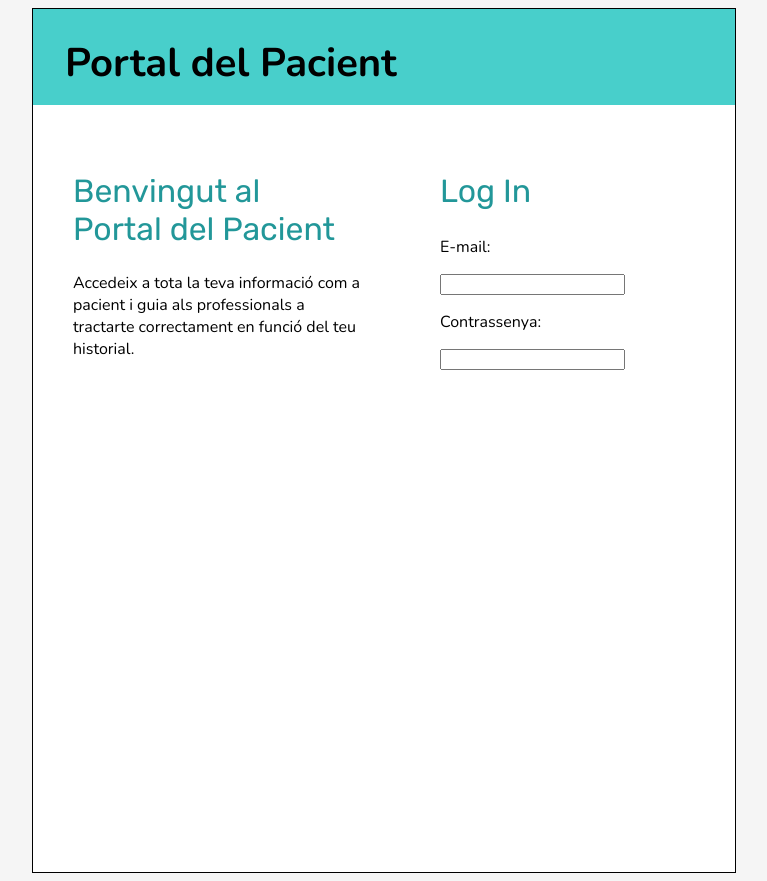
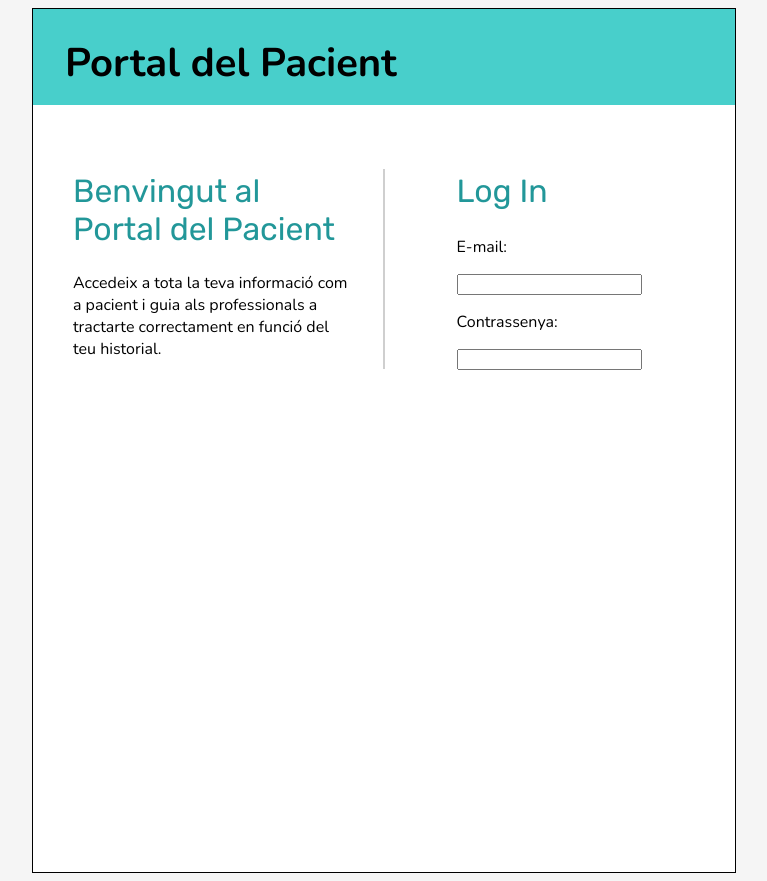
Before and after one commit to MaxVilaRuiz/QResp---Hackathon-Marato-TV3-2024, a website: page Frontend/HTML/index.html in a window 1280 px wide. Shown: the whole page, without its empty margins (256-1023 px from the left). Drawn offline with nearby package versions, Linux system fonts and the light colour scheme.

Commit message:
Algoritmes

```diff
--- a/Frontend/CSS/index.css
+++ b/Frontend/CSS/index.css
@@ -2,6 +2,7 @@
     --main-color: #48CFCB;
     --text-color: #229799;
     --background-color: #F5F5F5;
+    --border-color: #cfcfcf;
     --font-family-primary: "Nunito", sans-serif;
     --font-family-secondary: "Rubik", sans-serif;
 }
@@ -46,7 +47,7 @@ p{
     font-family: var(--font-family-primary);
 }
 
-/* Body */
+/* Main */
 .info{
     width: 25rem;
 }
@@ -56,3 +57,9 @@ p{
 .login{
     width: 25rem;
 }
+.separador{
+    margin-top: 2.5rem;
+    height: 12.5rem;
+    width: .1rem;
+    background-color: var(--border-color);
+}
--- a/Frontend/HTML/index.html
+++ b/Frontend/HTML/index.html
@@ -26,6 +26,8 @@
                 <p>Accedeix a tota la teva informació com a pacient i guia als professionals a tractarte correctament en funció del teu historial.</p>
             </ul>
 
+            <div class="separador"></div>
+
             <ul class="login" action="">
                 <h2>Log In</h2>
 
```
Also changed, not shown: 2 other files.
